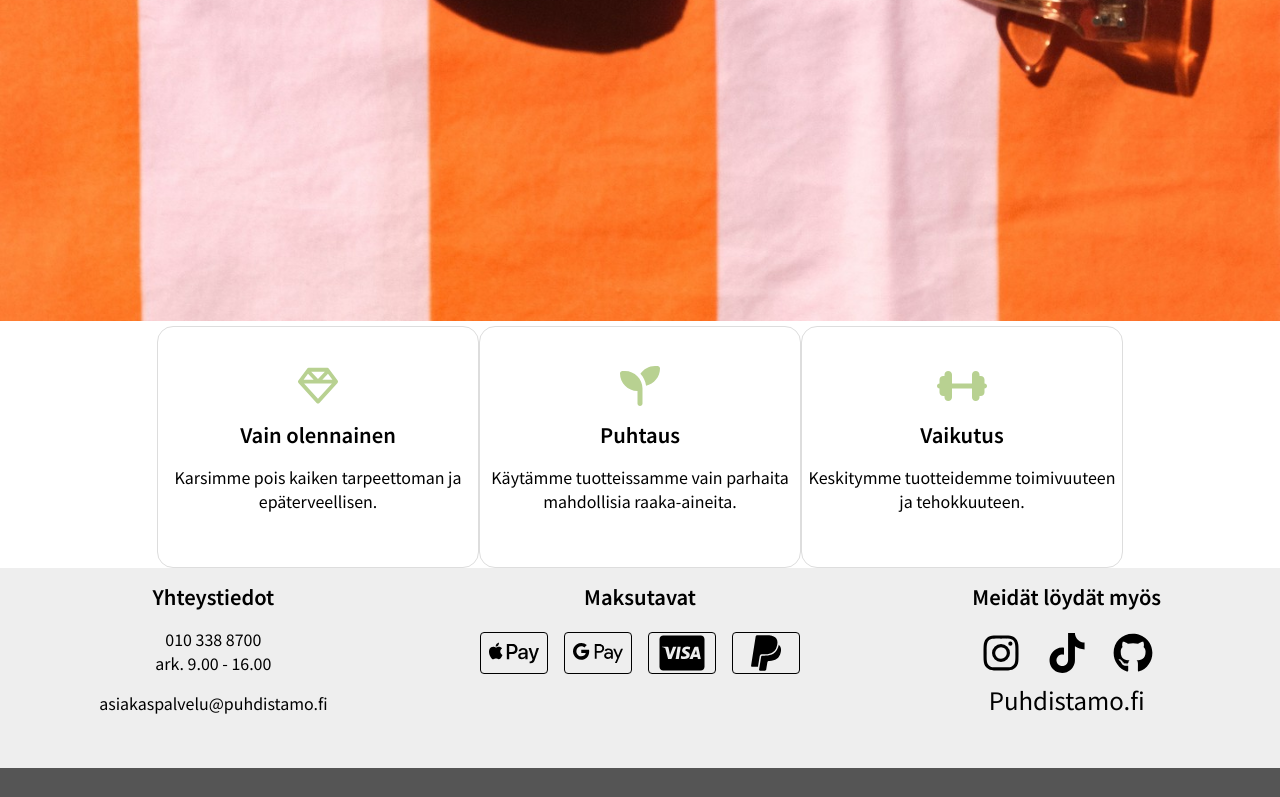
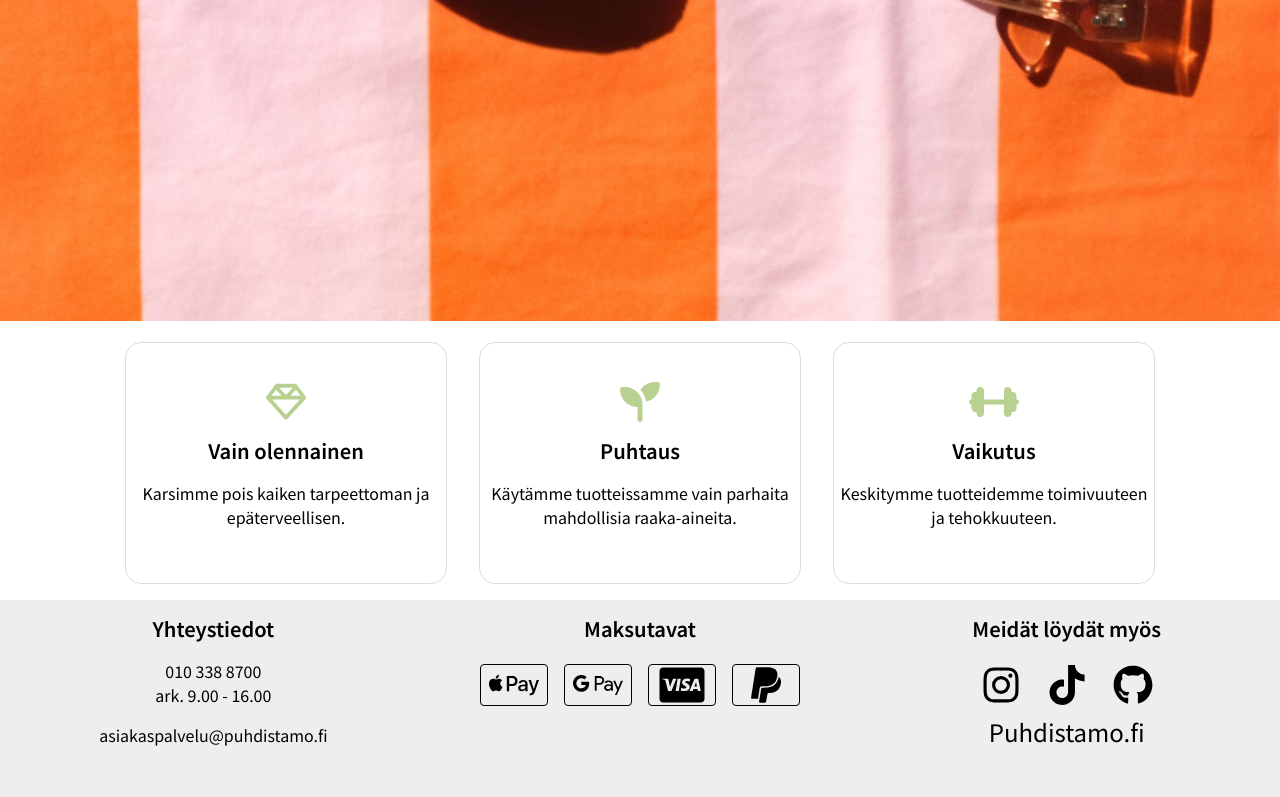
Before and after one commit to JustusHaataja/Projects, a React (Vite) app in the folder Web Projects/E-commerce/frontend/: page /about in a window 1280 px wide. Shown: the part 2865-3662 px from the top of the page. Built offline with nearby package versions, Linux system fonts and the light colour scheme; no server answers.

Commit message:
style: improve AboutUs component with enhanced h1 styling and fade-in animation

```diff
--- a/Web Projects/E-commerce/frontend/src/components/AboutUs.tsx
+++ b/Web Projects/E-commerce/frontend/src/components/AboutUs.tsx
@@ -46,7 +46,9 @@ const AboutUs = () => {
             />
 
             <div className="quality-container" >
-                <h1>Laatulupaus</h1>
+                <h1>
+                    Laatulupaus
+                </h1>
                 <p>
                     Perustamisestamme lähtien meitä on ohjannut järkkymätön tahto
                     tarjota asiakkaillemme vain ja ainoastaan laadukkaimpia
--- a/Web Projects/E-commerce/frontend/src/styles/AboutUs.css
+++ b/Web Projects/E-commerce/frontend/src/styles/AboutUs.css
@@ -74,6 +74,19 @@
     background: #fff;
     border-radius: 16px;
     text-align: center;
+    animation: fadeIn both;
+    animation-timeline: view(50% 5%);
+}
+
+@keyframes fadeIn {
+    from {
+        opacity: 0;
+        transform: translateX(-10vw) scale(0.5);
+    }
+    to {
+        opacity: 1;
+        transform: translateX(0) scale(1);
+    }
 }
 
 h1 {
@@ -87,7 +100,8 @@ h1 {
 .value-container {
     display: grid;
     grid-template-columns: 1fr 1fr 1fr;
-
+    gap: 32px;
+    padding: 16px;
 }
 
 .value-box {
```
